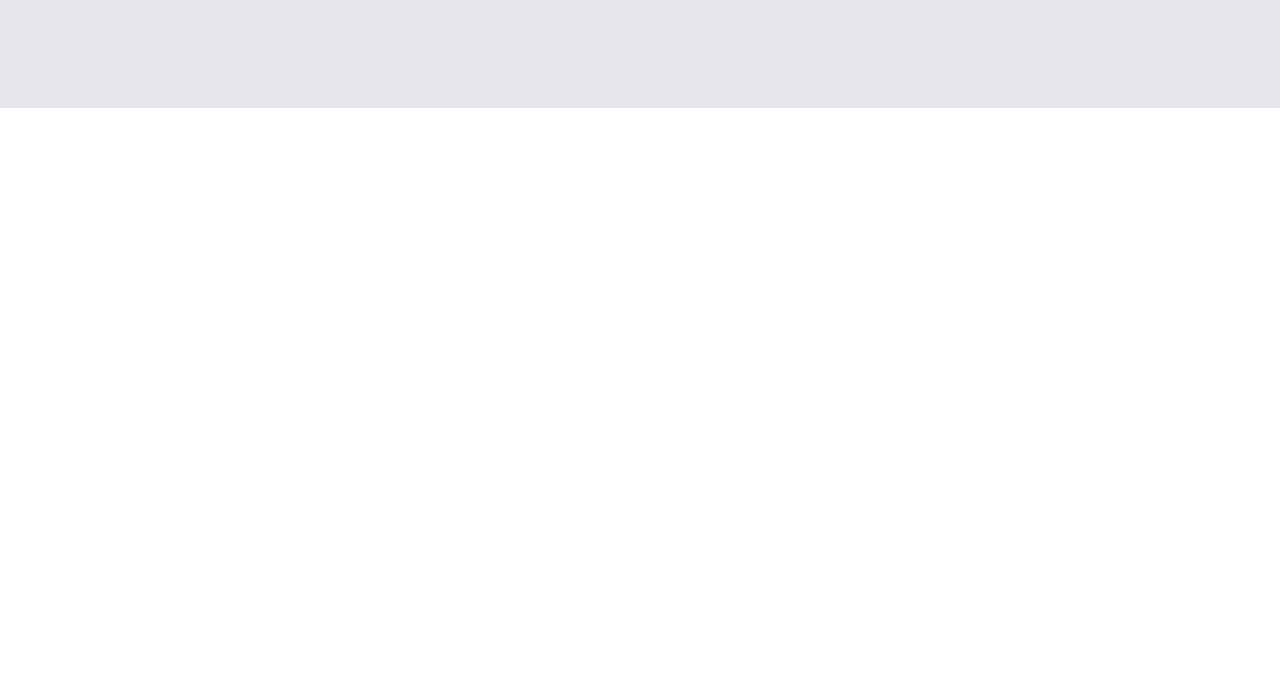
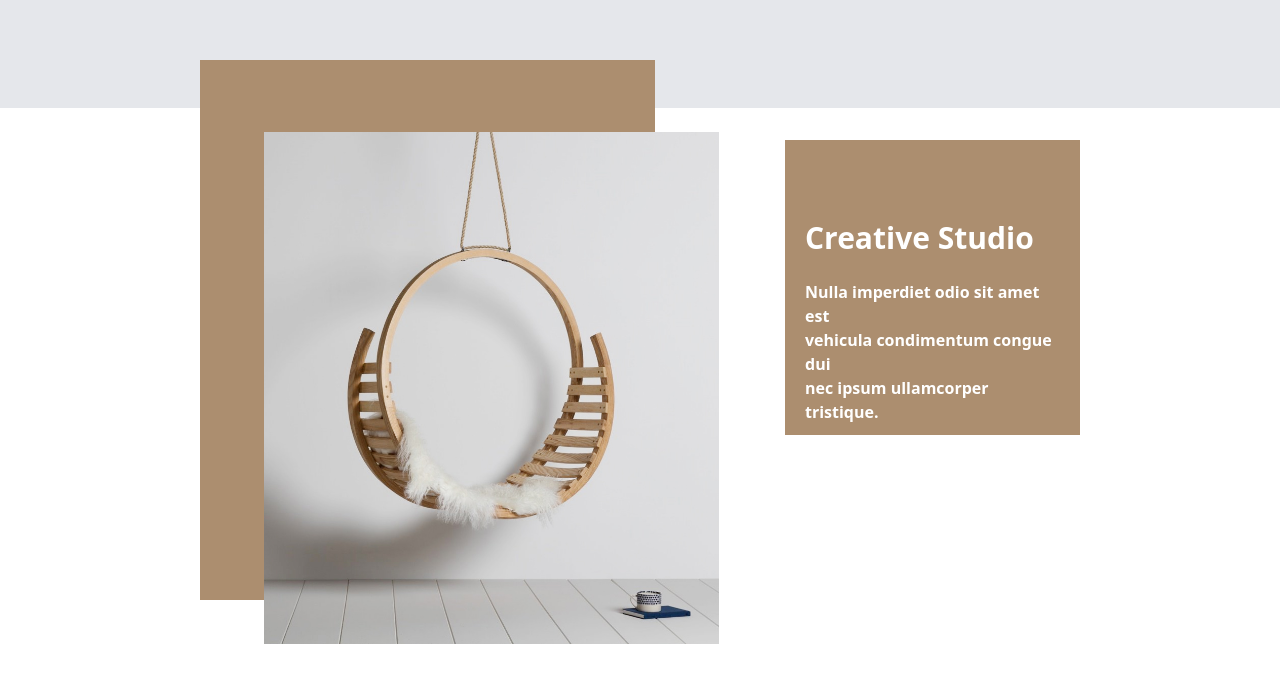
Before and after one commit to jenil97/interior-web, a React (Create React App) app: page / in a window 1280 px wide. Shown: the part 764-1446 px from the top of the page. Before the commit the page ends 872 px from the top, so only its background shows below. Built offline with nearby package versions, Linux system fonts and the light colour scheme.

Commit message:
feat : Studio page

```diff
--- a/src/App.js
+++ b/src/App.js
@@ -1,12 +1,14 @@
 import React from "react";
 import Home from "./components/Home";
 import Navbar from "./components/Navbar";
+import Studio from "./components/Studio";
 
 function App() {
   return (
     <div>
       <Navbar />
       <Home />
+      <Studio />
     </div>
   );
 }
--- a/src/components/Home.jsx
+++ b/src/components/Home.jsx
@@ -23,7 +23,7 @@ const Home = () => {
           </div>
         </div>
 
-        <div className="lg:py-24 px-24 py-10">
+        <div className="lg:py-24 px-24 py-32">
           <img className="lg:w-[450px] lg:h-[400px] w-[250px] h-[220px]" src={Chair} alt="chair" />
         </div>
       </div>
--- a/src/components/Navbar.jsx
+++ b/src/components/Navbar.jsx
@@ -105,9 +105,9 @@ const Navbar = () => {
                   stroke="currentColor"
                 >
                   <path
-                    stroke-linecap="round"
-                    stroke-linejoin="round"
-                    stroke-width="2"
+                    strokeLinecap="round"
+                    strokeLinejoin="round"
+                    strokeWidth="2"
                     d="M6 18L18 6M6 6l12 12"
                   ></path>
                 </svg>
--- /dev/null
+++ b/src/components/Studio.jsx
@@ -0,0 +1,33 @@
+import React from "react";
+import Swing from "../assets/swing.png";
+
+const Studio = () => {
+  return (
+    <div className="lg:flex justify-between lg:h-screen h-[80vh] lg:px-[200px] px-10">
+      <div className="relative lg:-mt-12 lg:w-[455px] w-[300px] h-[340px] lg:h-[540px] bg-[#ac8e6f]">
+        <div className="lg:mt-12 ml-6 lg:ml-16">
+          <img
+            className="lg:w-[600px] w-[250px] mt-6 absolute"
+            src={Swing}
+            alt="swing"
+          />
+        </div>
+      </div>
+
+      <div className="lg:mt-8 mt-8">
+        <div className="bg-[#ac8e6f] lg:h-[295px] h-[220px] w-[300px] lg:w-[295px]">
+          <p className="text-white lg:text-3xl text-3xl lg:py-20 py-8 lg:px-5 px-5 font-semibold">
+            Creative Studio
+          </p>
+          <p className="lg:px-5 px-5 lg:-mt-14 text-white font-semibold">
+            Nulla imperdiet odio sit amet est <br /> vehicula condimentum congue
+            dui <br />
+            nec ipsum ullamcorper tristique.
+          </p>
+        </div>
+      </div>
+    </div>
+  );
+};
+
+export default Studio;
```
Also changed, not shown: src/assets/swing.png (added).
